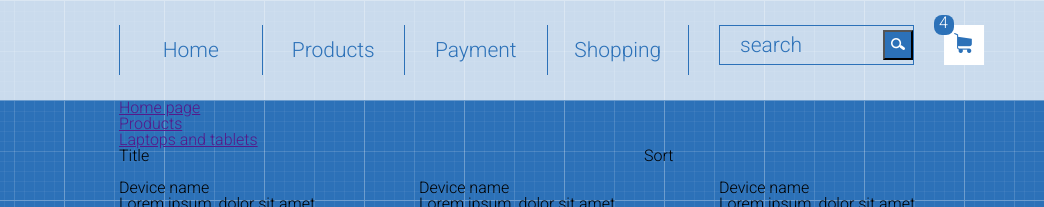
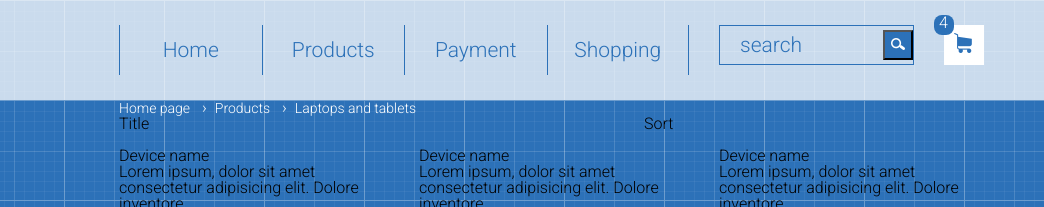
Before and after one commit to userfree7/shop-project, a plain HTML site: page index.html in a window 1280 px wide. Shown: the top 207 px of the page, 236-1280 px from the left. Drawn offline with Linux system fonts and the light colour scheme.

Commit message:
styled breadcrumbs

```diff
--- a/style.css
+++ b/style.css
@@ -155,6 +155,7 @@ header {
     height: 30px;
     background-color: #2c71b8;
 }
+
 .cart {
     position: relative;
     height: 40px;
@@ -162,6 +163,7 @@ header {
     background-color: #fff;
     padding: 8px 10px;
 }
+
 .products-count {
     color: #fff;
     background-color: #2c71b8;
@@ -173,10 +175,12 @@ left: -10px;
     top: -10px;
     padding: 0 5px;
 }
-.menu li{
+
+.menu li {
     position: relative;
 }
-.submenu{
+
+.submenu {
     display: block;
     position: absolute;
     background-color: #2c71b8;
@@ -187,22 +191,44 @@ padding: 0 5px;
     display: none;
     top: 40px;
 }
+
 .submenu li {
     width: 285px;
     height: 40px;
 }
+
 .submenu a {
     width: 285px;
     height: 40px;
 }
+
 .submenu a:hover {
     background-color: #ffffff;
     color: #2c71b8;
 }
 
-.menu li:hover > .submenu {
+.menu li:hover>.submenu {
     display: block;
 }
-  .menu:hover >  .submenu > li{
+
+.menu:hover>.submenu>li {
     color: #ffffff;
 }
+
+ul.breadcrumbs li {
+    display: inline;
+
+}
+
+ul.breadcrumbs a {
+    text-decoration: none;
+    font-family: 'Roboto', sans-serif;
+    font-size: 14px;
+    color: #ffffff;
+}
+
+ul.breadcrumbs li+li:before {
+    padding: 8px;
+    color: #ffffff;
+    content: "\203A";
+}
```
Lines whose indentation alone changed are shown as unchanged.
